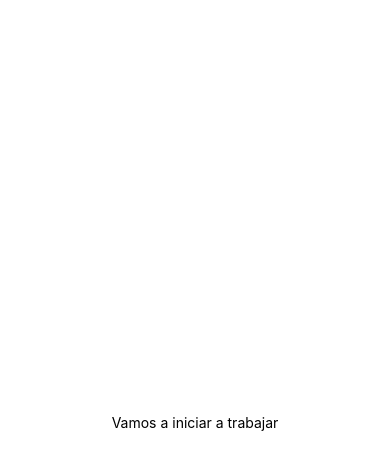
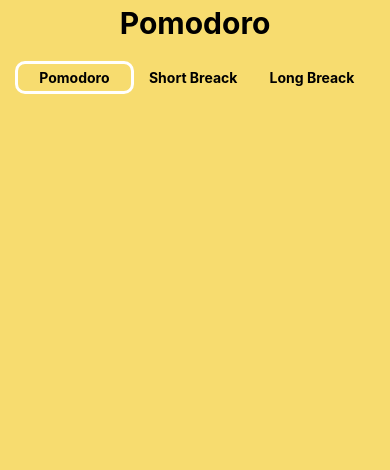
Before and after one commit to FrankLDF/pomodoro-movil, a React Native app: screen / in a window 390 px wide. Shown: the top 470 px of the page. Built offline with nearby package versions, Linux system fonts and the light colour scheme.

Commit message:
feat(header): create header atom component

```diff
--- a/App.js
+++ b/App.js
@@ -1,20 +1,59 @@
-import { StatusBar } from 'expo-status-bar';
-import { StyleSheet, Text, View } from 'react-native';
+import {
+  StyleSheet,
+  Text,
+  View,
+  SafeAreaView,
+  Platform,
+  TouchableOpacity,
+} from "react-native";
+import { useState, useEffect } from "react";
+
+import Header from "./src/components/atoms/header";
+
+const colors = ["#F7DC6F", "#A2DADF", "#D7BDE2"];
 
 export default function App() {
+    const [isWorking, setIsWorking] = useState(false);
+    const [time, setTime] = useState(25 * 60);
+    const [currentTime, setCurrentTime] = useState("POMO" | "SHORT" | "LONG");
   return (
-    <View style={styles.container}>
-      <Text>Vamos a iniciar a trabajar</Text>
-      <StatusBar style="auto" />
-    </View>
+    <SafeAreaView
+      style={[styles.container, { backgroundColor: colors[currentTime] }]}
+    >
+      <View
+        style={{
+          flex: 1,
+          paddingHorizontal: 15,
+          paddingTop: Platform.OS === "android" && 30,
+        }}
+      >
+        <Text style={styles.titleText}>Pomodoro</Text>
+        <Header
+          currentTime={currentTime}
+          setCurrentTime={setCurrentTime}
+          setTime={setTime}
+        />
+      </View>
+    </SafeAreaView>
   );
 }
 
 const styles = StyleSheet.create({
   container: {
     flex: 1,
-    backgroundColor: '#fff',
-    alignItems: 'center',
-    justifyContent: 'center',
+    backgroundColor: "#259",
+  },
+  titleText: {
+    marginTop: 5,
+    fontSize: 30,
+    fontWeight: "bold",
+    textAlign: "center",
+  },
+  button: {
+    backgroundColor: "#444",
+    padding: 15,
+    marginTop: 15,
+    borderRadius: 15,
+    alignItems: "center",
   },
 });
--- /dev/null
+++ b/src/components/atoms/header/index.jsx
@@ -0,0 +1,43 @@
+import { View, Text, TouchableOpacity, StyleSheet } from "react-native";
+
+const options = ["Pomodoro", "Short Breack", "Long Breack"];
+
+export default function Header({ currentTime, setCurrentTime, setTime }) {
+  function heandlePress(index) {
+    const newTime = index === 0 ? 25 : index === 1 ? 5 : 15;
+    setCurrentTime(index);
+    setTime(newTime * 60);
+  }
+
+  return (
+    <View style={styles.headerContainer}>
+      {options.map((item, index) => (
+        <TouchableOpacity
+          key={index}
+          onPress={() => heandlePress(index)}
+          style={[
+            styles.itemStyle,
+            currentTime !== index && { borderColor: "transparent" },
+          ]}
+        >
+          <Text style={{ fontWeight: "bold" }}>{item}</Text>
+        </TouchableOpacity>
+      ))}
+    </View>
+  );
+}
+
+const styles = StyleSheet.create({
+  headerContainer: {
+    flexDirection: "row",
+  },
+  itemStyle: {
+    width: "33%",
+    alignItems: "center",
+    borderWidth: 3,
+    borderRadius: 10,
+    padding: 5,
+    borderColor: "white",
+    marginVertical: 20,
+  },
+});
```
